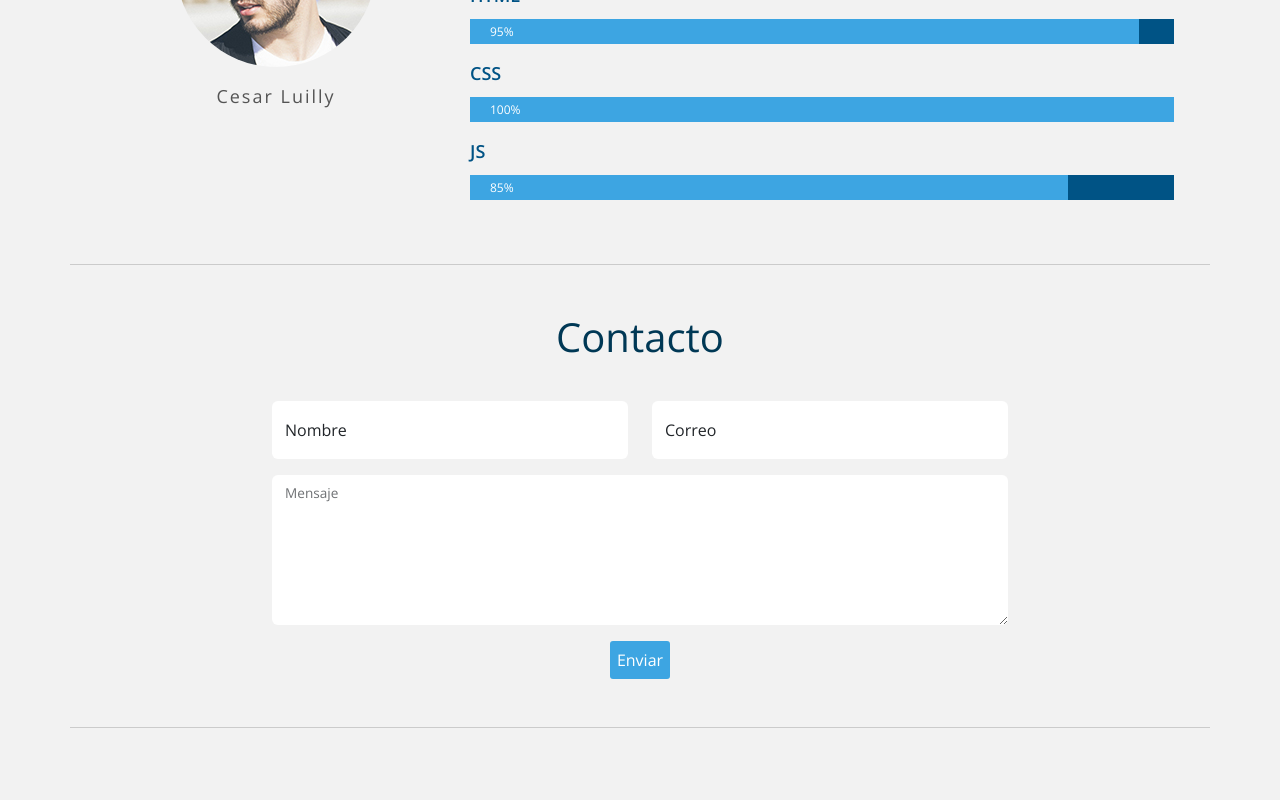
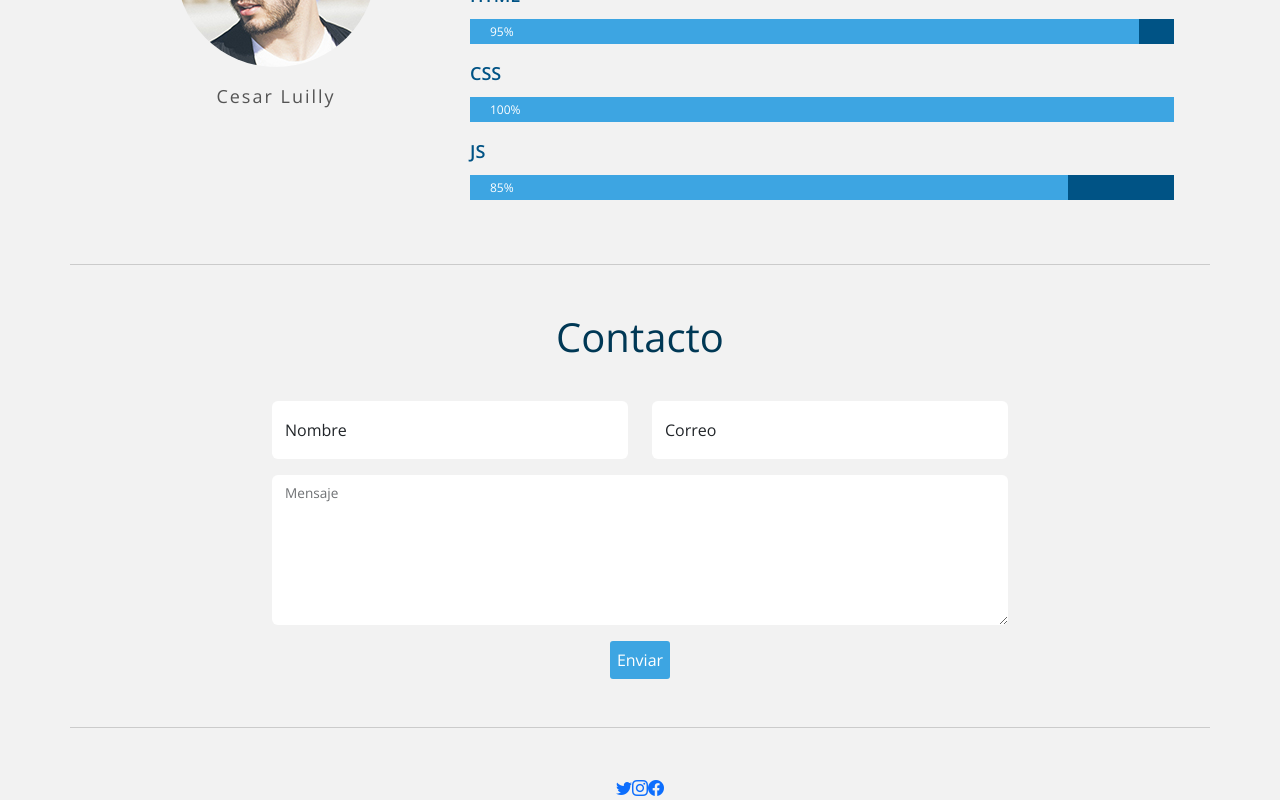
Before and after one commit to cesarluilly/UDY-Bootstrap5-02Portafolio, an Angular app: page / in a window 1280 px wide. Shown: the part 1579-2379 px from the top of the page. Before the commit the page ends 2355 px from the top, so only its background shows below. Built offline with nearby package versions, Linux system fonts and the light colour scheme.

Commit message:
partial video 72 esqueleto

```diff
--- a/src/app/app.component.html
+++ b/src/app/app.component.html
@@ -269,3 +269,27 @@
     </div>
   </div>
 </main>
+
+<footer>
+  <div class="container">
+    <div class="row redes-sociales justify-content-center">
+      <div class="col-auto">
+        <a href="#" class="icono twitter d-inline-flex align-items-center justify-content-center">
+          <!-- https://icons.getbootstrap.com/icons/twitter/ -->
+          <i class="bi bi-twitter"></i>
+        </a>
+
+        <a href="#" class="icono twitter d-inline-flex align-items-center justify-content-center">
+          <!-- https://icons.getbootstrap.com/icons/instagram/ -->
+          <i class="bi bi-instagram"></i>
+        </a>
+
+        <a href="#" class="icono twitter d-inline-flex align-items-center justify-content-center">
+          <!-- https://icons.getbootstrap.com/icons/instagram/ -->
+          <i class="bi bi-facebook"></i>
+        </a>
+
+      </div>
+    </div>
+  </div>
+</footer>
```
